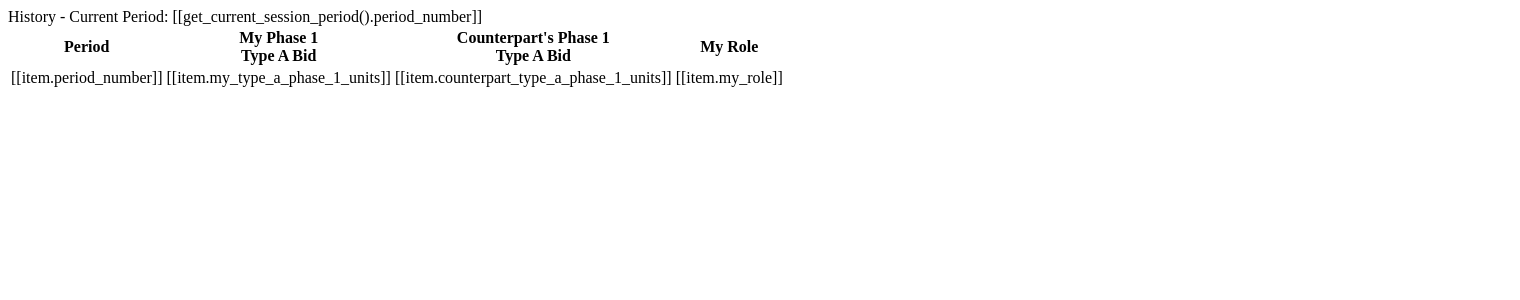
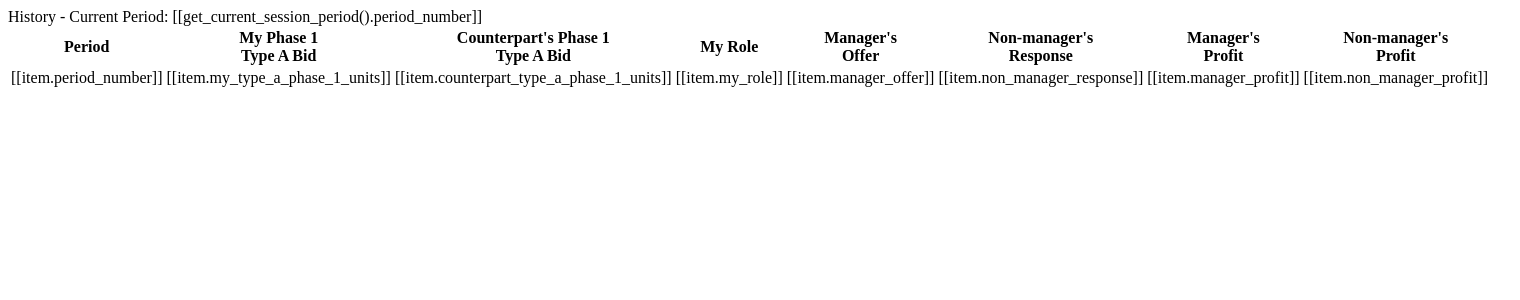
Before and after one commit to jeffreykirchner/manager_contest, a Django app: template main/templates/subject/subject_home/history/history_card.html in a window 1520 px wide. Shown: the top 300 px of the page. Run offline with Django 3.2, Linux system fonts and the light colour scheme; the template is opened without the code that fills it, so the values that code supplies are empty; parts of the project's set-up code (start-up, migrations or seed data) failed here and were passed over.

Commit message:
Add profit and offer details to history display; implement string capitalization helper function. fixes #2.

```diff
--- a/main/templates/subject/subject_home/history/history_card.html
+++ b/main/templates/subject/subject_home/history/history_card.html
@@ -26,6 +26,18 @@
                             <th scope="col" class = "text-center">
                                 My Role
                             </th>
+                            <th scope="col" class = "text-center">
+                                Manager's<br>Offer
+                            </th>
+                            <th scope="col" class = "text-center">
+                                Non-manager's<br>Response
+                            </th>
+                            <th scope="col" class = "text-center">
+                                Manager's<br>Profit
+                            </th>
+                            <th scope="col" class = "text-center">
+                                Non-manager's<br>Profit
+                            </th>
                         </tr>
                     </thead>
                     <tbody >
@@ -42,6 +54,18 @@
                             <td class="text-center">
                                 [[item.my_role]]
                             </td>
+                            <td class="text-center">
+                                [[item.manager_offer]]
+                            </td>
+                            <td class="text-center">
+                                [[item.non_manager_response]]
+                            </td>
+                            <td class="text-center">
+                                [[item.manager_profit]]
+                            </td>
+                            <td class="text-center">
+                                [[item.non_manager_profit]]
+                            </td>
                         </tr>
 
                     </tbody>
```
Also changed, not shown: main/templates/subject/subject_home/helpers.js (+9 -0 lines), main/templates/subject/subject_home/history/history.js (+22 -1 lines).
